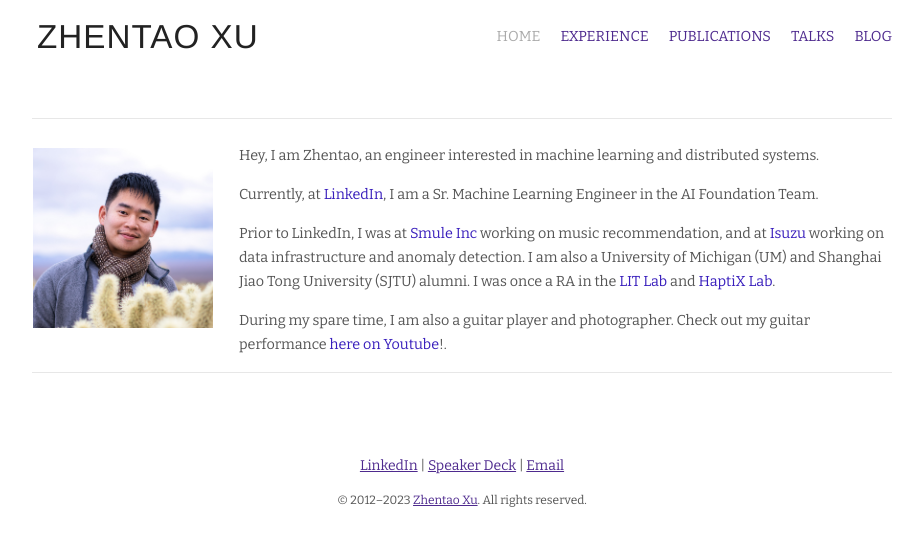
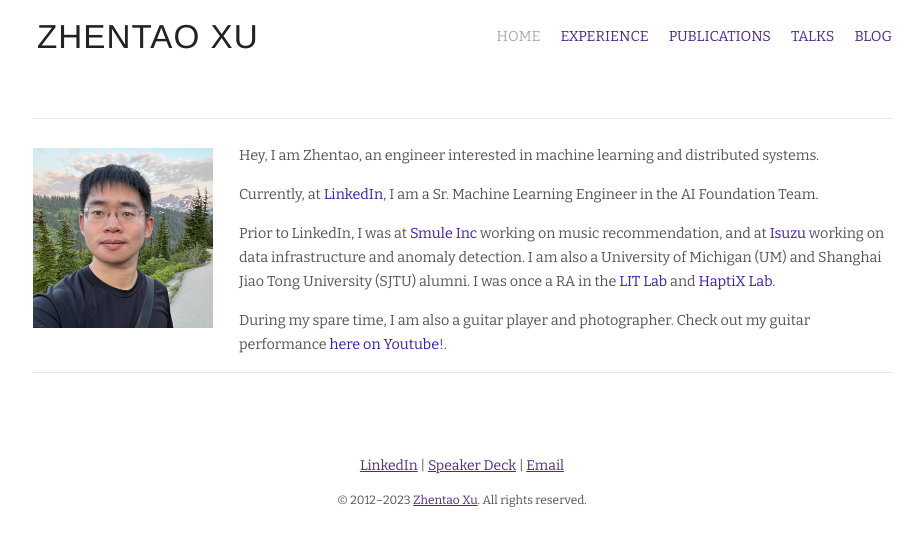
Before and after one commit to zhentao-xu/zhentao-xu.github.io, a Jekyll site: the page built from index.md, in a window 1280 px wide. Shown: the top 546 px of the page, without its empty margins (178-1101 px from the left). Built offline with Jekyll 4.4.1, drawn with Linux system fonts in a browser that asks for light colours; nearby versions of some CDN libraries.

Commit message:
[S][INDEX] Update Profile Pages Photos

```diff
--- a/index.md
+++ b/index.md
@@ -6,7 +6,7 @@ layout: default
 <div class="hfeed">
   <hr />
   <div class="hentry post no-border">
-    <img src="/images/contents/zhentao_photo_min.jpg" alt="Zhentao Xu" class="archive-thumbnail home-thumbnail" width="160" height="200" />
+    <img src="/images/contents/zhentao_photo_min.png" alt="Zhentao Xu" class="archive-thumbnail home-thumbnail" width="160" height="200" />
     <div class="entry-summary">
       <p>Hey, I am Zhentao, an engineer interested in machine learning and distributed systems.</p>
       <p>Currently, at <a href="https://linkedin.com" target="_blank" >LinkedIn</a>, I am a Sr. Machine Learning Engineer in the AI Foundation Team.</p>
```
Also changed, not shown: images/contents/zhentao_photo_min.png (added), images/contents/zhentao_photo_min_v2.jpg (renamed from images/contents/zhentao_photo_min.jpg), 2 other files.
